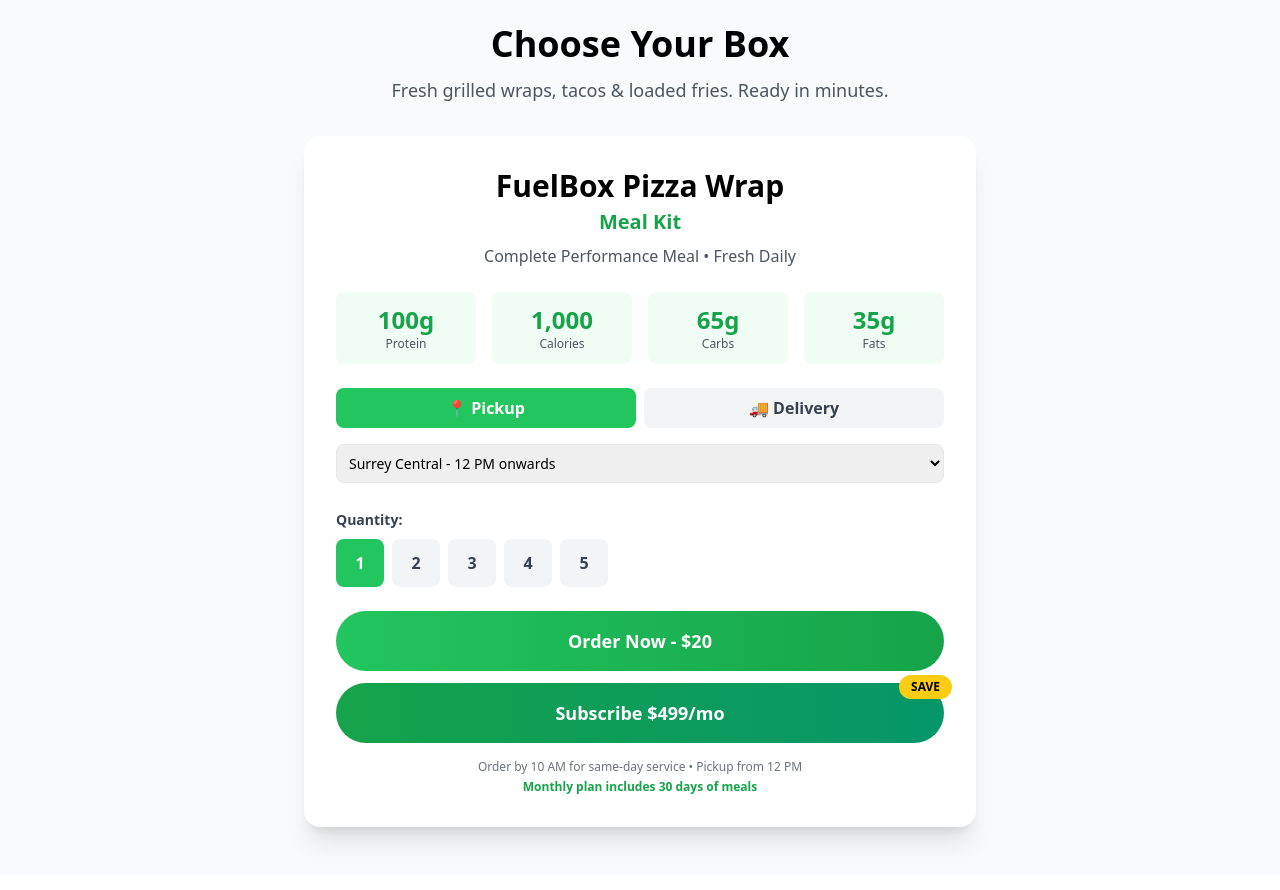
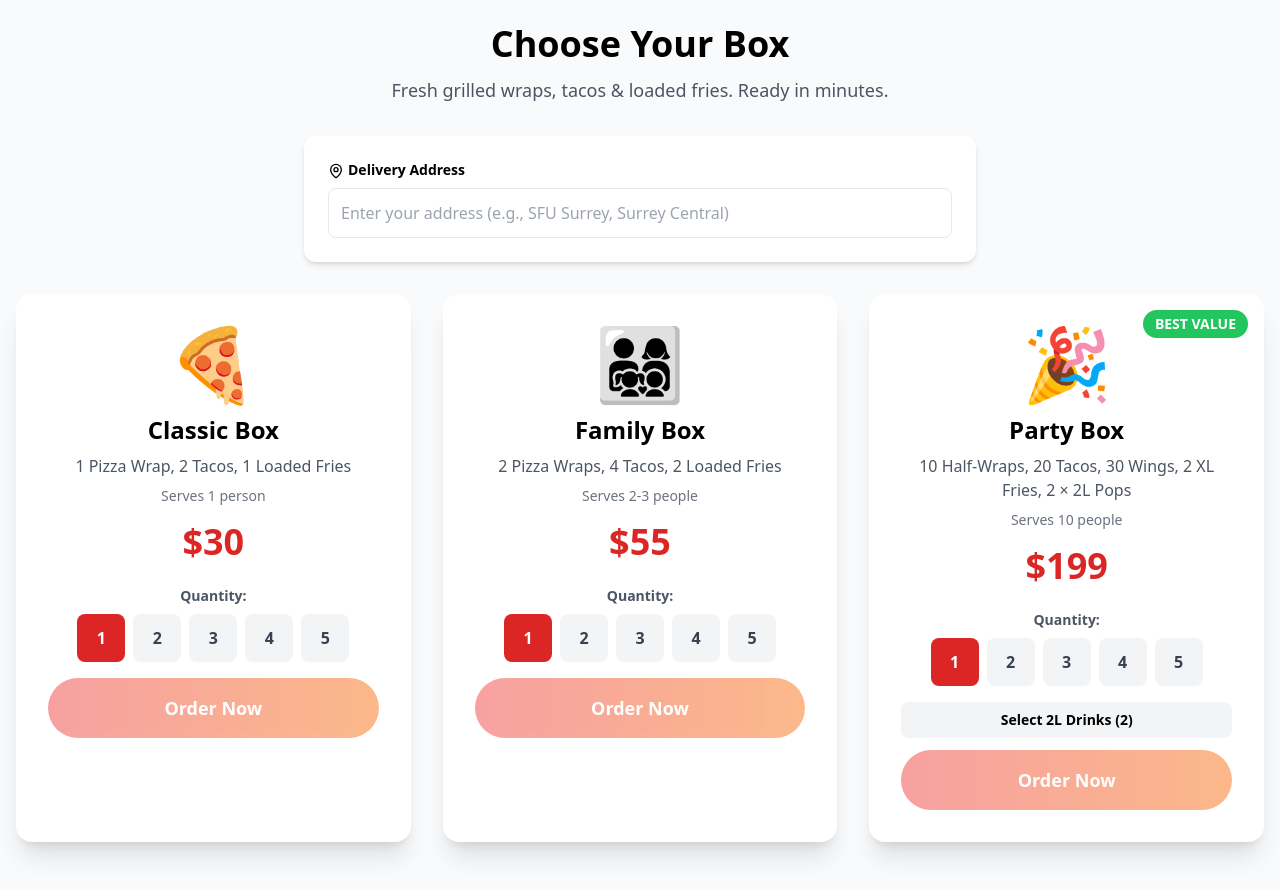
Before and after one commit to GoldyBrown1992/fuelbox, a Next.js app: page / in a window 1280 px wide. Shown: the part 540-1430 px from the top of the page. Built offline with nearby package versions, Linux system fonts and the light colour scheme.

Commit message:
Update ProductCard.tsx

```diff
--- a/components/ProductCard.tsx
+++ b/components/ProductCard.tsx
@@ -1,28 +1,87 @@
 'use client'
 
 import { useState } from 'react'
-import { Loader2 } from 'lucide-react'
+import { Loader2, Users, MapPin } from 'lucide-react'
+
+const drinkOptions = ['Coke', 'Pepsi', 'Sprite', 'Root Beer', 'Dr Pepper', 'Cream Soda']
+
+const menuItems = [
+  {
+    id: 'classic-box',
+    stripePriceId: 'price_1S7g5AHHRq5TjW22st91zcS1', // Update with your actual price ID
+    name: 'Classic Box',
+    price: 30,
+    description: '1 Pizza Wrap, 2 Tacos, 1 Loaded Fries',
+    icon: '🍕',
+    servings: '1 person',
+    drinks: 0
+  },
+  {
+    id: 'family-box',
+    stripePriceId: 'price_1S7gDPHHRq5TjW22bswkLYsc', // Update with your actual price ID
+    name: 'Family Box',
+    price: 55,
+    description: '2 Pizza Wraps, 4 Tacos, 2 Loaded Fries',
+    icon: '👨‍👩‍👧‍👦',
+    servings: '2-3 people',
+    drinks: 0
+  },
+  {
+    id: 'party-box',
+    stripePriceId: 'price_1S7gDoHHRq5TjW229HOABSaC',
+    name: 'Party Box',
+    price: 199,
+    description: '10 Half-Wraps, 20 Tacos, 30 Wings, 2 XL Fries, 2 × 2L Pops',
+    icon: '🎉',
+    servings: '10 people',
+    drinks: 2,
+    badge: 'BEST VALUE'
+  }
+]
 
 export default function ProductCard() {
-  const [loading, setLoading] = useState(false)
-  const [purchaseType, setPurchaseType] = useState<'single' | 'subscription'>('single')
-  const [fulfillment, setFulfillment] = useState<'pickup' | 'delivery'>('pickup')
-  const [pickupLocation, setPickupLocation] = useState('Surrey Central')
-  const [quantity, setQuantity] = useState(1)
+  const [loading, setLoading] = useState<string | null>(null)
+  const [quantities, setQuantities] = useState<{[key: string]: number}>({})
+  const [address, setAddress] = useState('')
+  const [drinkSelections, setDrinkSelections] = useState<{[key: string]: string[]}>({})
+  const [showDrinkModal, setShowDrinkModal] = useState<string | null>(null)
+  const [deliveryFee, setDeliveryFee] = useState(0)
 
-  const handleCheckout = async (type: 'single' | 'subscription') => {
-    setLoading(true)
-    setPurchaseType(type)
+  const calculateDeliveryFee = (address: string) => {
+    // Simple logic for now - you can integrate Google Maps API later
+    const lowerAddress = address.toLowerCase()
+    if (lowerAddress.includes('sfu') || lowerAddress.includes('surrey central')) {
+      setDeliveryFee(0)
+    } else if (lowerAddress.includes('surrey')) {
+      setDeliveryFee(5)
+    } else {
+      setDeliveryFee(10)
+    }
+  }
+
+  const handleCheckout = async (item: any) => {
+    const quantity = quantities[item.id] || 1
+
+    // Check if drinks need to be selected for party box
+    if (item.drinks > 0 && (!drinkSelections[item.id] || drinkSelections[item.id].length !== item.drinks)) {
+      setShowDrinkModal(item.id)
+      return
+    }
+
+    setLoading(item.id)
 
     try {
       const response = await fetch('/api/checkout', {
         method: 'POST',
         headers: { 'Content-Type': 'application/json' },
         body: JSON.stringify({
-          priceType: type,
-          quantity: type === 'subscription' ? 1 : quantity,
-          fulfillment,
-          pickupLocation: fulfillment === 'pickup' ? pickupLocation : null
+          priceType: 'box',
+          priceId: item.stripePriceId,
+          quantity: quantity,
+          productName: item.name,
+          drinks: drinkSelections[item.id] || [],
+          address: address,
+          deliveryFee: deliveryFee
         })
       })
 
@@ -33,95 +92,65 @@ export default function ProductCard() {
     } catch (error) {
       console.error('Checkout error:', error)
     } finally {
-      setLoading(false)
+      setLoading(null)
     }
   }
 
-  const deliveryFee = purchaseType === 'subscription' ? 0 : 5
-  const singleTotal = (20 * quantity) + (fulfillment === 'delivery' ? deliveryFee : 0)
-
   return (
-    <div className="bg-white rounded-2xl shadow-xl p-8 max-w-2xl mx-auto">
-      <div className="text-center mb-6">
-        <h2 className="text-3xl font-black mb-1">FuelBox Pizza Wrap</h2>
-<p className="text-xl font-bold text-green-600 mb-2">Meal Kit</p>
-<p className="text-gray-600">Complete Performance Meal • Fresh Daily</p>
-
-        <div className="grid grid-cols-4 gap-4 mt-6">
-          <div className="bg-green-50 rounded-lg p-3">
-            <div className="text-2xl font-bold text-green-600">100g</div>
-            <div className="text-xs text-gray-600">Protein</div>
-          </div>
-          <div className="bg-green-50 rounded-lg p-3">
-            <div className="text-2xl font-bold text-green-600">1,000</div>
-            <div className="text-xs text-gray-600">Calories</div>
-          </div>
-          <div className="bg-green-50 rounded-lg p-3">
-            <div className="text-2xl font-bold text-green-600">65g</div>
-            <div className="text-xs text-gray-600">Carbs</div>
-          </div>
-          <div className="bg-green-50 rounded-lg p-3">
-            <div className="text-2xl font-bold text-green-600">35g</div>
-            <div className="text-xs text-gray-600">Fats</div>
-          </div>
-        </div>
-      </div>
-
-      {/* Fulfillment Options */}
-      <div className="mb-6">
-        <div className="flex gap-2 mb-4">
-          <button
-            onClick={() => setFulfillment('pickup')}
-            className={`flex-1 py-2 px-4 rounded-lg font-semibold transition-all ${
-              fulfillment === 'pickup'
-                ? 'bg-green-500 text-white'
-                : 'bg-gray-100 text-gray-700 hover:bg-gray-200'
-            }`}
-          >
-            📍 Pickup
-          </button>
-          <button
-            onClick={() => setFulfillment('delivery')}
-            className={`flex-1 py-2 px-4 rounded-lg font-semibold transition-all ${
-              fulfillment === 'delivery'
-                ? 'bg-green-500 text-white'
-                : 'bg-gray-100 text-gray-700 hover:bg-gray-200'
-            }`}
-          >
-            🚚 Delivery {fulfillment === 'delivery' && '(+$5)'}
-          </button>
-        </div>
-
-        {fulfillment === 'pickup' && (
-          <select
-            value={pickupLocation}
-            onChange={(e) => setPickupLocation(e.target.value)}
-            className="w-full p-2 border border-gray-200 rounded-lg text-sm"
-          >
-            <option value="Surrey Central">Surrey Central - 12 PM onwards</option>
-            <option value="King George">King George Station - 12 PM onwards</option>
-            <option value="Newton">Newton Exchange - 12 PM onwards</option>
-          </select>
+    <div>
+      {/* Delivery Address */}
+      <div className="max-w-2xl mx-auto mb-8 bg-white rounded-xl shadow-md p-6">
+        <label className="block text-sm font-bold mb-2">
+          <MapPin className="w-4 h-4 inline mr-1" />
+          Delivery Address
+        </label>
+        <input
+          type="text"
+          placeholder="Enter your address (e.g., SFU Surrey, Surrey Central)"
+          value={address}
+          onChange={(e) => {
+            setAddress(e.target.value)
+            calculateDeliveryFee(e.target.value)
+          }}
+          className="w-full p-3 border rounded-lg"
+        />
+        {deliveryFee === 0 && address && (
+          <p className="text-green-600 text-sm mt-2">✓ Free delivery to your area!</p>
         )}
-
-        {fulfillment === 'delivery' && (
-          <p className="text-sm text-gray-600 bg-amber-50 p-3 rounded-lg">
-            Delivery: $5 fee (FREE with monthly subscription!)
-          </p>
+        {deliveryFee > 0 && (
+          <p className="text-gray-600 text-sm mt-2">Delivery fee: ${deliveryFee}</p>
         )}
       </div>
 
-      {/* Quantity for single purchase */}
-      <div className="mb-6">
-        <label className="text-sm font-semibold text-gray-700">Quantity:</label>
-        <div className="flex gap-2 mt-2">
+      {/* Menu Grid */}
+      <div className="grid md:grid-cols-3 gap-8">
+        {menuItems.map((item) => (
+          <div key={item.id} className="bg-white rounded-2xl shadow-xl overflow-hidden relative">
+            {item.badge && (
+              <div className="absolute top-4 right-4 z-10 bg-green-500 text-white px-3 py-1 rounded-full text-sm font-bold">
+                {item.badge}
+              </div>
+            )}
+
+            <div className="p-8 text-center">
+              <div className="text-7xl mb-4">{item.icon}</div>
+              <h3 className="text-2xl font-black mb-2">{item.name}</h3>
+              <p className="text-gray-600 mb-2">{item.description}</p>
+              <p className="text-sm text-gray-500 mb-4">Serves {item.servings}</p>
+
+              <div className="text-4xl font-black text-red-600 mb-6">${item.price}</div>
+
+              {/* Quantity */}
+              <div className="mb-4">
+                <label className="text-sm font-semibold text-gray-600 mb-2 block">Quantity:</label>
+                <div className="flex gap-2 justify-center">
                   {[1, 2, 3, 4, 5].map(num => (
                     <button
                       key={num}
-              onClick={() => setQuantity(num)}
-              className={`w-12 h-12 rounded-lg font-semibold transition-all ${
-                quantity === num
-                  ? 'bg-green-500 text-white'
+                      onClick={() => setQuantities({...quantities, [item.id]: num})}
+                      className={`w-12 h-12 rounded-lg font-bold transition-all ${
+                        (quantities[item.id] || 1) === num
+                          ? 'bg-red-600 text-white'
                           : 'bg-gray-100 text-gray-700 hover:bg-gray-200'
                       }`}
                     >
@@ -131,49 +160,84 @@ export default function ProductCard() {
                 </div>
               </div>
 
-      {/* Purchase Buttons */}
-      <div className="space-y-3">
+              {/* Drink Selection for Party Box */}
+              {item.drinks > 0 && (
                 <button
-          onClick={() => handleCheckout('single')}
-          disabled={loading && purchaseType === 'single'}
-          className="w-full bg-gradient-to-r from-green-500 to-green-600 text-white py-4 rounded-full font-bold text-lg hover:from-green-600 hover:to-green-700 transition-all transform hover:scale-105 disabled:opacity-50 disabled:cursor-not-allowed"
+                  onClick={() => setShowDrinkModal(item.id)}
+                  className="w-full mb-3 py-2 bg-gray-100 rounded-lg text-sm font-semibold hover:bg-gray-200"
                 >
-          {loading && purchaseType === 'single' ? (
-            <>
-              <Loader2 className="w-5 h-5 animate-spin inline mr-2" />
-              Processing...
-            </>
-          ) : (
-            `Order Now - $${singleTotal}`
+                  Select 2L Drinks (2)
+                  {drinkSelections[item.id]?.length === 2 &&
+                    <span className="text-green-600"> ✓</span>
+                  }
+                </button>
               )}
-        </button>
 
+              {/* Order Button */}
               <button
-          onClick={() => handleCheckout('subscription')}
-          disabled={loading && purchaseType === 'subscription'}
-          className="w-full bg-gradient-to-r from-green-600 to-emerald-600 text-white py-4 rounded-full font-bold text-lg hover:from-green-700 hover:to-emerald-700 transition-all transform hover:scale-105 disabled:opacity-50 disabled:cursor-not-allowed relative"
+                onClick={() => handleCheckout(item)}
+                disabled={loading === item.id || !address}
+                className="w-full py-4 rounded-full font-bold text-lg bg-gradient-to-r from-red-500 to-orange-500 hover:from-red-600 hover:to-orange-600 text-white transition-all transform hover:scale-105 disabled:opacity-50"
               >
-          <span className="absolute -top-2 -right-2 bg-yellow-400 text-black text-xs px-3 py-1 rounded-full font-bold">
-            SAVE
-          </span>
-          {loading && purchaseType === 'subscription' ? (
-            <>
-              <Loader2 className="w-5 h-5 animate-spin inline mr-2" />
-              Processing...
-            </>
+                {loading === item.id ? (
+                  <Loader2 className="w-5 h-5 animate-spin mx-auto" />
                 ) : (
                   <>
-              Subscribe $499/mo
-              {fulfillment === 'delivery' && <span className="text-sm"> (Free Delivery!)</span>}
+                    Order Now
+                    {deliveryFee > 0 && ` (+$${deliveryFee} delivery)`}
                   </>
                 )}
               </button>
             </div>
+          </div>
+        ))}
+      </div>
 
-      <div className="mt-4 text-center text-xs text-gray-500">
-        <p>Order by 10 AM for same-day service • Pickup from 12 PM</p>
-        <p className="font-semibold text-green-600 mt-1">Monthly plan includes 30 days of meals</p>
+      {/* Drink Modal for Party Box */}
+      {showDrinkModal && (
+        <div className="fixed inset-0 bg-black/50 z-50 flex items-center justify-center p-4">
+          <div className="bg-white rounded-2xl p-6 max-w-md w-full">
+            <h3 className="text-xl font-black mb-4">Select Two 2L Drinks</h3>
+
+            <div className="grid grid-cols-2 gap-2 mb-4">
+              {drinkOptions.map(drink => (
+                <button
+                  key={drink}
+                  onClick={() => {
+                    const current = drinkSelections[showDrinkModal] || []
+                    if (current.includes(drink)) {
+                      setDrinkSelections({
+                        ...drinkSelections,
+                        [showDrinkModal]: current.filter(d => d !== drink)
+                      })
+                    } else if (current.length < 2) {
+                      setDrinkSelections({
+                        ...drinkSelections,
+                        [showDrinkModal]: [...current, drink]
+                      })
+                    }
+                  }}
+                  className={`p-3 rounded-lg font-semibold ${
+                    drinkSelections[showDrinkModal]?.includes(drink)
+                      ? 'bg-red-600 text-white'
+                      : 'bg-gray-100 hover:bg-gray-200'
+                  }`}
+                >
+                  {drink}
+                </button>
+              ))}
             </div>
+
+            <button
+              onClick={() => setShowDrinkModal(null)}
+              disabled={(drinkSelections[showDrinkModal]?.length || 0) !== 2}
+              className="w-full py-3 bg-green-500 text-white rounded-lg font-bold disabled:bg-gray-300"
+            >
+              Confirm Selection
+            </button>
+          </div>
+        </div>
+      )}
     </div>
   )
 }
```
Lines whose indentation alone changed are shown as unchanged.
